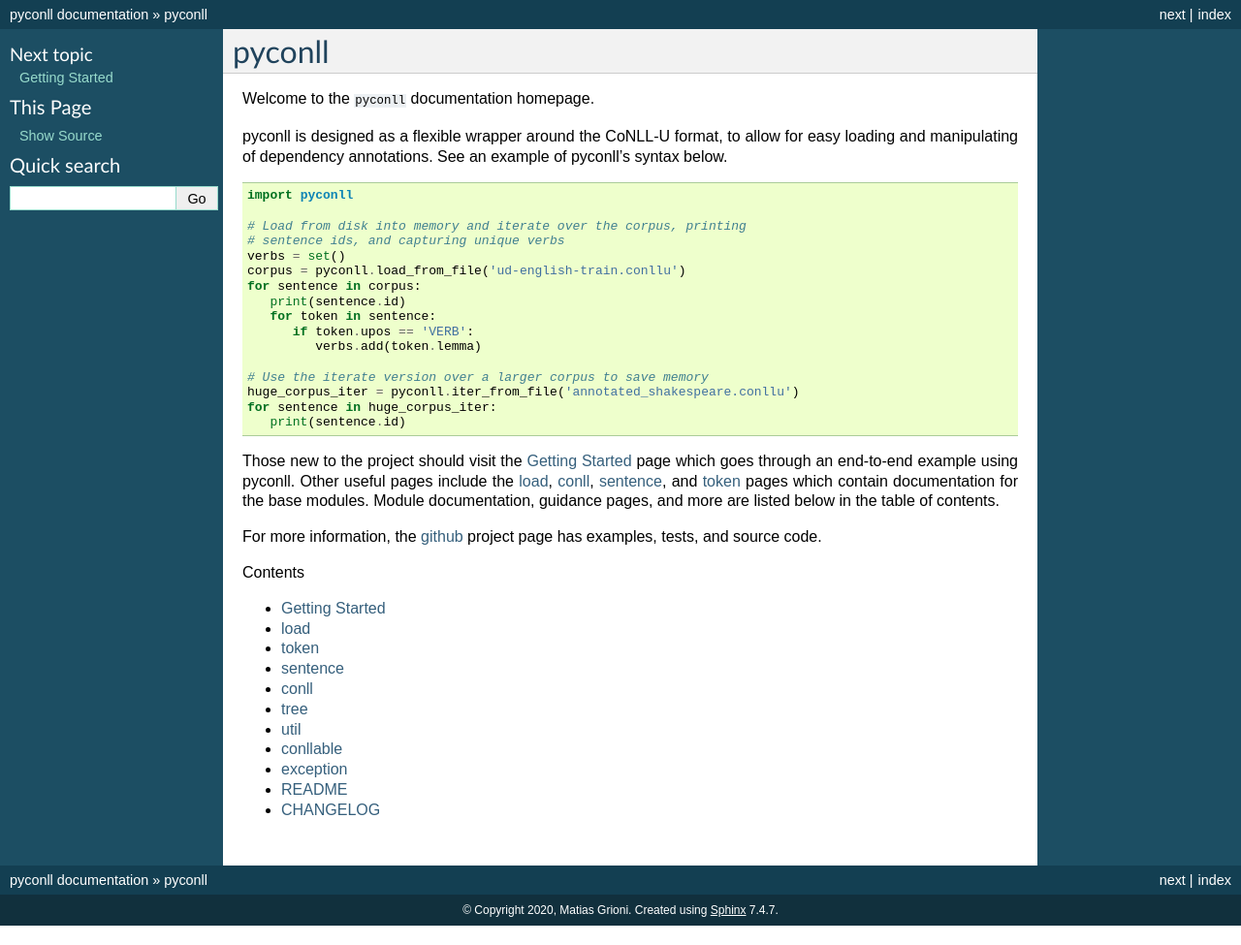
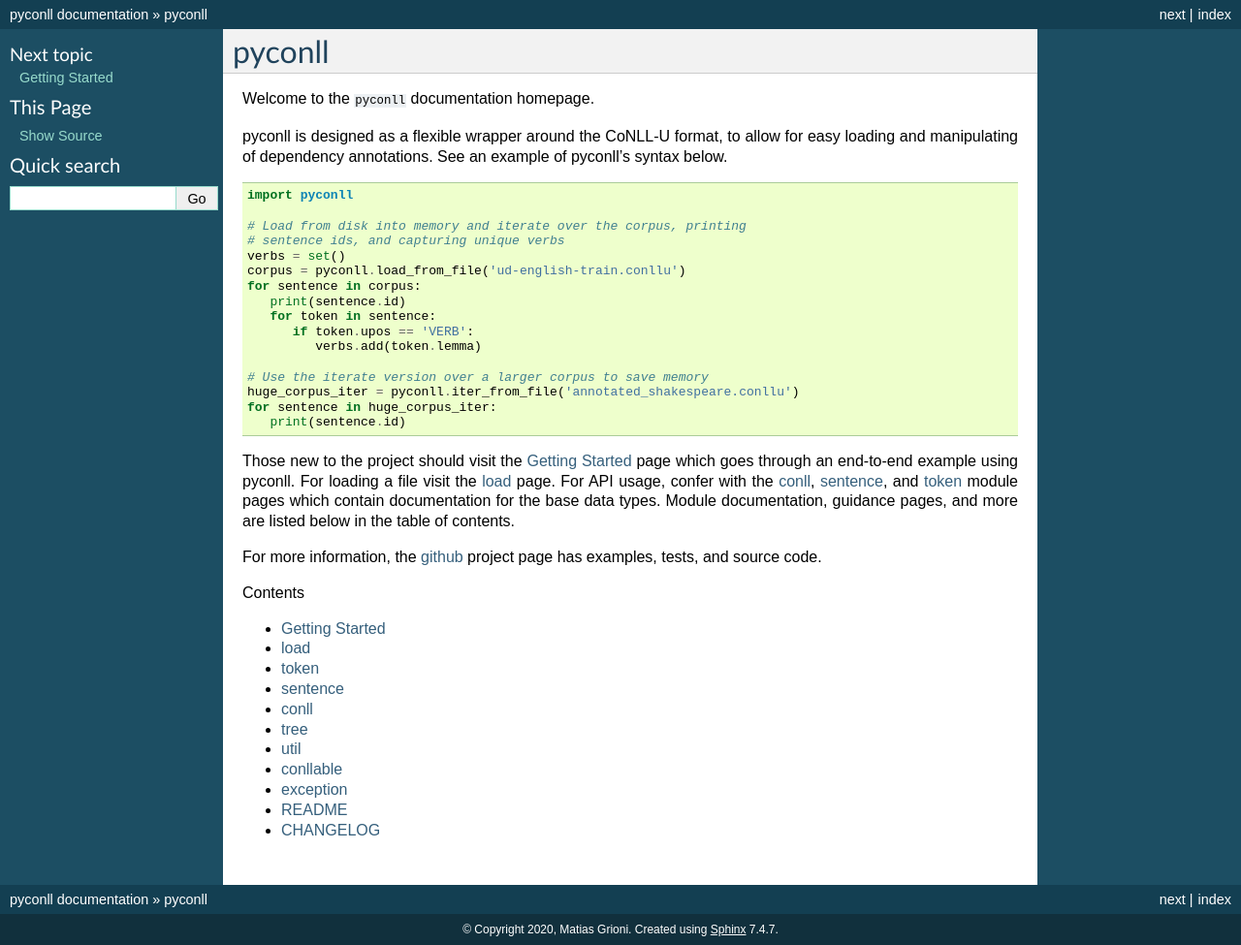
Before and after one commit to pyconll/pyconll, a Sphinx documentation site: the page built from docs/index.rst, in a window 1280 px wide. Shown: the whole page at 97% size. Built offline with Sphinx 7.4.7, drawn with Linux system fonts in a browser that asks for light colours; the version number could not be read and is left out.

Commit message:
More information about other links.

```diff
--- a/docs/index.rst
+++ b/docs/index.rst
@@ -25,7 +25,7 @@
       print(sentence.id)
 
 
-Those new to the project should visit the `Getting Started`__ page which goes through an end-to-end example using pyconll. Other useful pages include the load_, conll_, sentence_, and token_ pages which contain documentation for the base modules. Module documentation, guidance pages, and more are listed below in the table of contents.
+Those new to the project should visit the `Getting Started`__ page which goes through an end-to-end example using pyconll. For loading a file visit the load_ page. For API usage, confer with the conll_, sentence_, and token_ module pages which contain documentation for the base data types. Module documentation, guidance pages, and more are listed below in the table of contents.
 
 For more information, the github_ project page has examples, tests, and source code.
 
```
